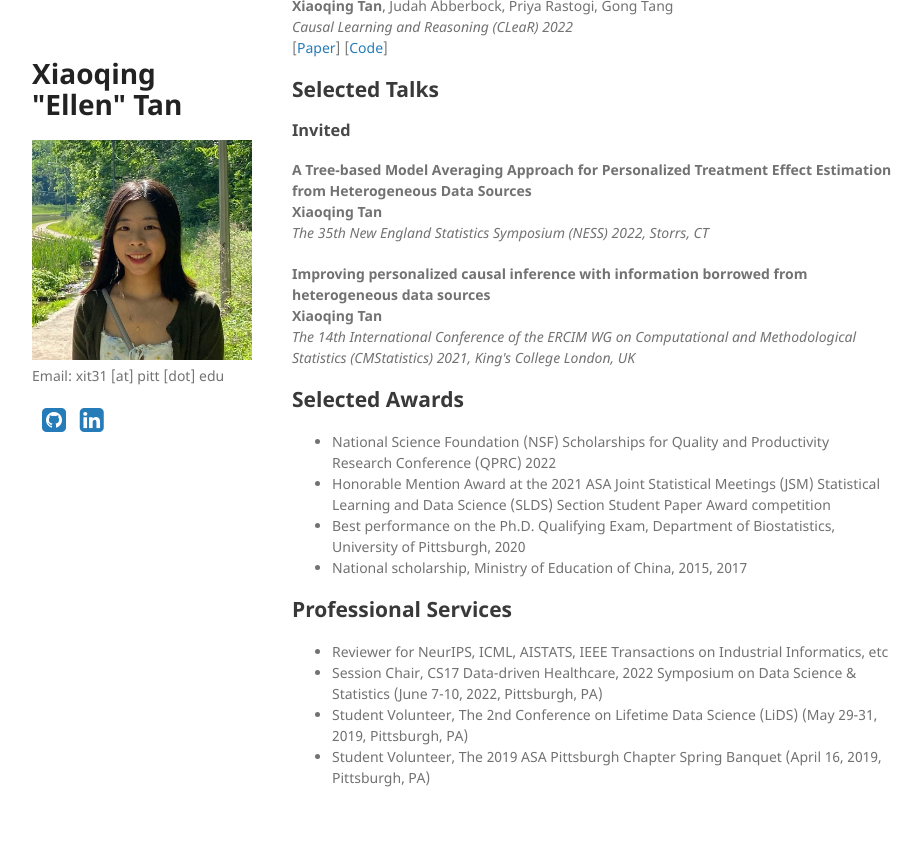
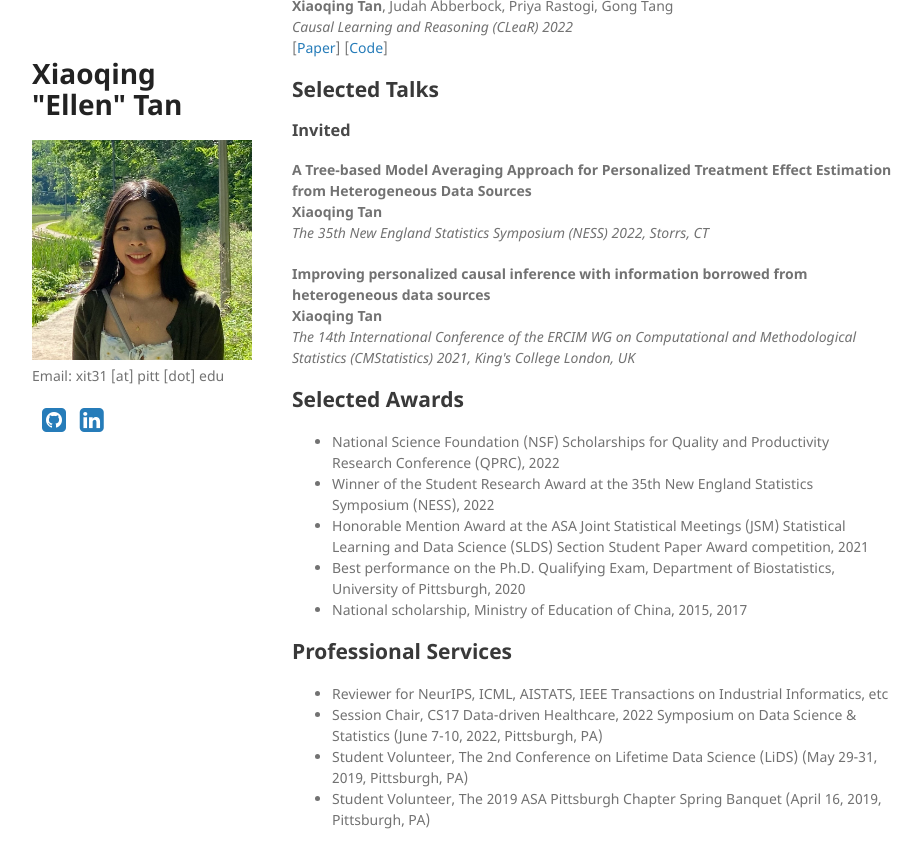
Before and after one commit to ellenxtan/ellenxtan.github.io, a Jekyll site: the page built from index.md, in a window 1280 px wide and 900 px high, scrolled down 732 px. Shown: the top 868 px of the window, without its empty margins (178-1100 px from the left). Built offline with Jekyll 4.4.1, drawn with Linux system fonts in a browser that asks for light colours; a style sheet for code colours, icons or effects is not loaded; our own code applies the rules of GitHub Pages for plain Markdown files.

Commit message:
add award in ness

```diff
--- a/index.md
+++ b/index.md
@@ -105,8 +105,9 @@ I enjoy volunteering. As well as being am a weekly cat care volunteer at [Humane
 
 ## Selected Awards
 
-- National Science Foundation (NSF) Scholarships for Quality and Productivity Research Conference (QPRC) 2022
-- Honorable Mention Award at the 2021 ASA Joint Statistical Meetings (JSM) Statistical Learning and Data Science (SLDS) Section Student Paper Award competition
+- National Science Foundation (NSF) Scholarships for Quality and Productivity Research Conference (QPRC), 2022
+- Winner of the Student Research Award at the 35th New England Statistics Symposium (NESS), 2022
+- Honorable Mention Award at the ASA Joint Statistical Meetings (JSM) Statistical Learning and Data Science (SLDS) Section Student Paper Award competition, 2021
 - Best performance on the Ph.D. Qualifying Exam, Department of Biostatistics, University of Pittsburgh, 2020
 - National scholarship, Ministry of Education of China, 2015, 2017
 
```
